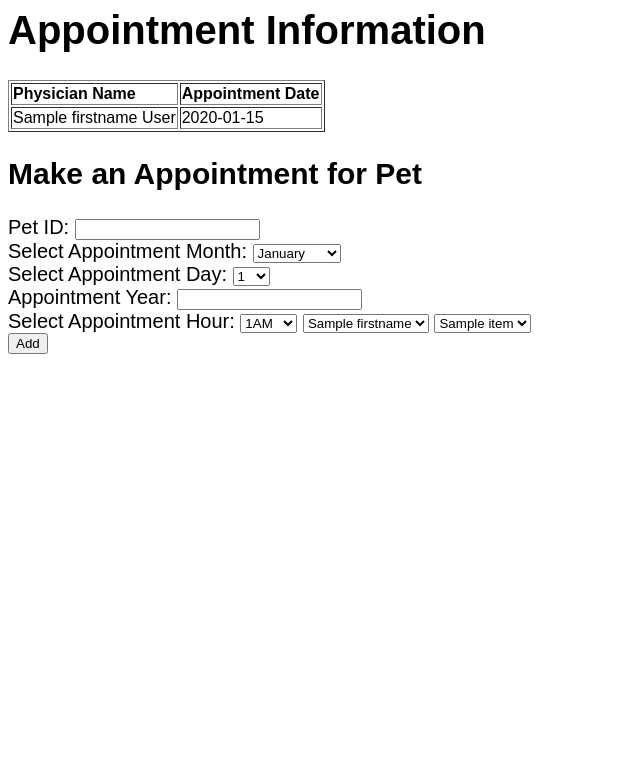
After one commit to ahde/AnimalCareCenter, a Flask app: template templates/appt.html in a window 1280 px wide. The commit adds this page. Shown: the top 779 px of the page, without its empty margins (0-640 px from the left). Run offline with Flask 2, Linux system fonts and the light colour scheme; the template is opened without the code that fills it: most values are stand-ins (such as "Sample title", 1, 10 or a date in 2020); parts of the project's set-up code (start-up, migrations or seed data) failed here and were passed over.

Commit message:
Updated Appointment

```diff
--- a/server.py
+++ b/server.py
@@ -230,22 +230,28 @@ def pets():
 @app.route('/appointments', methods=['GET', 'POST'])
 def appointments():
   if request.method == 'GET':
-   # customerid = request.args.get('id')
-    #if(customerid):
-      cursor = g.conn.execute("SELECT physicianid, firstname, lastname FROM physician p inner join employee e on p.employeeid = e.employeeid")
-      physicians = []
+    petid = request.args.get('id')
+    appt = []
+    if(petid):
+      cursor = g.conn.execute('select firstname, lastname, appointmentdate from appointment a inner join physician p on a.physicianid = p.physicianid inner join employee e on p.employeeid = e.employeeid  where a.petid = 2')
       for result in cursor:
-         physicians.append(result)  # can also be accessed using result[0]
+          appt.append(result)
       cursor.close()
-      nurses = []
-      nurses.append('nurse1')
-      nurses.append('nurse2')
-      nurses.append('nurse3')
+    context = dict(data = appt)
+  return render_template("appt.html", **context)
+    #  physicians = []
+     # for result in cursor:
+      #   physicians.append(result)  # can also be accessed using result[0]
+   #   cursor.close()
+      #nurses = []
+      #nurses.append('nurse1')
+      #nurses.append('nurse2')
+      #nurses.append('nurse3')
       #cursor.close()
     #  context = dict(data = appointments)
       #context = dict(nurse = nurses)
-      context = {'physicians': physicians, 'nurses':nurses}
-      return render_template("appointment.html", **context)
+      #context = {'physicians': physicians, 'nurses':nurses}
+
 
 
 
--- /dev/null
+++ b/templates/appt.html
@@ -0,0 +1,139 @@
+
+<html>
+  <style>
+    body{
+      font-size: 15pt;
+      font-family: arial;
+    }
+  </style>
+
+
+<body>
+  <h1>Appointment Information</h1>
+
+  <div>
+    <table border="1">
+       <tr>
+        <td><b>Physician Name</b></td>
+        <td><b>Appointment Date</b></td>
+       </tr>
+
+    {% for n in data %}
+     <tr>
+
+         <td>{{n.firstname}} {{n.lastname}}</td>
+         <td>{{n.appointmentdate}}</td>
+
+    </tr>
+    {% endfor %}
+   </table>
+  </div>
+
+
+ <h2>Make an Appointment for Pet</h2>
+  Pet ID: <input type="text" name="petID"> </br>
+
+Select Appointment Month:
+  <select name="moa">
+    <option value="jan" name="moa">January</option>
+    <option value="feb" name="moa">February</option>
+    <option value="march" name="moa">March</option>
+    <option value="april" name="moa">April</option>
+    <option value="may" name="moa">May</option>
+    <option value="june" name="moa">June</option>
+    <option value="july" name="moa">July</option>
+    <option value="august" name="moa">August</option>
+    <option value="september" name="moa">September</option>
+    <option value="october" name="moa">October</option>
+    <option value="november" name="moa">November</option>
+    <option value="december" name="moa">December</option>
+    </select>
+    <br>
+Select Appointment Day:
+<select name="doa">
+<option value="1" name="doa">1</option>
+<option value="2" name="doa">2</option>
+<option value="3" name="doa">3</option>
+<option value="4" name="doa">4</option>
+<option value="5" name="doa">5</option>
+<option value="6" name="doa">6</option>
+<option value="7" name="doa">7</option>
+<option value="8" name="doa">8</option>
+<option value="9" name="doa">9</option>
+<option value="10" name="doa">10</option>
+<option value="11" name="doa">11</option>
+<option value="12" name="doa">12</option>
+<option value="13" name="doa">13</option>
+<option value="14" name="doa">14</option>
+<option value="15" name="doa">15</option>
+<option value="16" name="doa">16</option>
+<option value="17" name="doa">17</option>
+<option value="18" name="doa">18</option>
+<option value="19" name="doa">19</option>
+<option value="20" name="doa">20</option>
+<option value="21" name="doa">21</option>
+<option value="22" name="doa">22</option>
+<option value="23" name="dob">23</option>
+<option value="24" name="doa">24</option>
+<option value="25" name="doa">25</option>
+<option value="26" name="doa">26</option>
+<option value="27" name="doa">27</option>
+<option value="28" name="doa">28</option>
+<option value="29" name="doa">29</option>
+<option value="30" name="doa">30</option>
+<option value="31" name="doa">31</option>
+</select>
+<br>
+Appointment Year: <input type="text" name="yoa"> </br>
+
+Select Appointment Hour:
+<select name="hoa">
+<option value="1am" name="hoa">1AM</option>
+<option value="2am" name="hoa">2AM</option>
+<option value="3am" name="hoa">3AM</option>
+<option value="4am" name="hoa">4AM</option>
+<option value="5am" name="hoa">5AM</option>
+<option value="6am" name="hoa">6AM</option>
+<option value="7am" name="hoa">7AM</option>
+<option value="8am" name="hoa">8AM</option>
+<option value="9am" name="hoa">9AM</option>
+<option value="10am" name="hoa">10AM</option>
+<option value="11am" name="hoa">11AM</option>
+<option value="12pm" name="hoa">12PM</option>
+<option value="13pm" name="hoa">13PM</option>
+<option value="14pm" name="hoa">14PM</option>
+<option value="15pm" name="hoa">15PM</option>
+<option value="16pm" name="hoa">16PM</option>
+<option value="17pm" name="hoa">17PM</option>
+<option value="18pm" name="hoa">18PM</option>
+<option value="19pm" name="hoa">19PM</option>
+<option value="20pm" name="hoa">20PM</option>
+<option value="21pm" name="hoa">21PM</option>
+<option value="22pm" name="hoa">22PM</option>
+<option value="23pm" name="hob">23PM</option>
+<option value="24pm" name="hoa">24PM</option>
+</select>
+
+  <select name="Physician">
+    {% for item in physicians %}
+      <option  value="{{ item.physicianid }}">{{ item.firstname }}</option>
+   {% endfor %}
+   </select>
+
+   <select name="Nurse">
+    {% for item in nurses %}
+      <option  value="{{ item }}">{{ item }}</option>
+   {% endfor %}
+   </select>
+
+<br>
+<input type="submit" value="Add"></p>
+
+
+</form>
+
+
+
+</body>
+
+</html>
--- a/templates/pets.html
+++ b/templates/pets.html
@@ -29,12 +29,14 @@
          <td>{{n.dob}}</td>
          <td>{{n.mob}}</td>
          <td>{{n.yob}}</td>
-         <td><a href="" >View/Add Appointment</a></td>
+         <td><a href="{{ '/appointments?id='+n.petid|string }}">View/Add Appointment</a></td>
          <td><a href="" >Add Boarding</a></td>
     </tr>
     {% endfor %}
    </table>
   </div>
+
+<a href="\">Back</a>
 
 <p>Add Pet</p>
 
```
Also changed, not shown: templates/index.html (+0 -19 lines).
